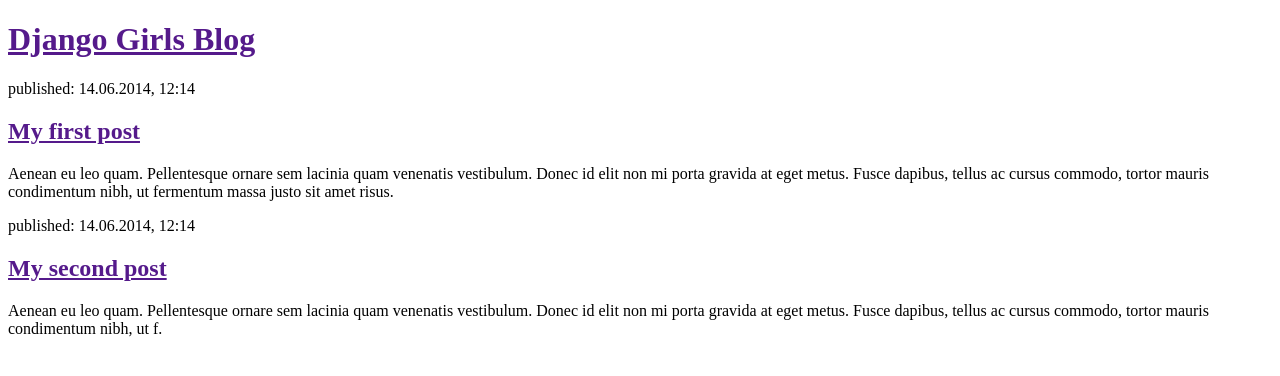
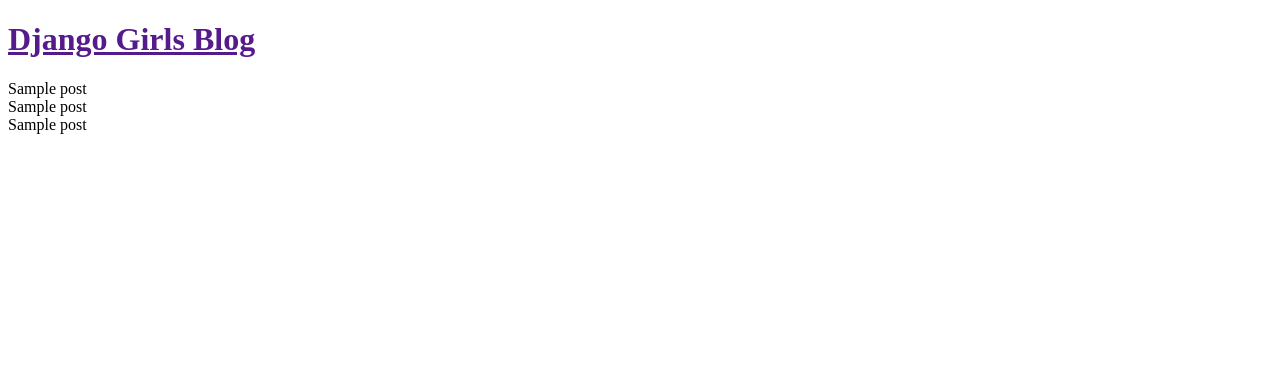
Before and after one commit to jensilva/my-first-blog, a Django app: template blog/templates/blog/post_list.html in a window 1280 px wide. Shown: the top 376 px of the page. Run offline with Django 3.2, Linux system fonts and the light colour scheme; the template is opened without the code that fills it: values that come from a table or form of the project are taken from there, others are empty; tables that the repository leaves empty hold one stand-in row (values such as "Sample post"); parts of the project's set-up code (start-up, migrations or seed data) failed here and were passed over.

Commit message:
Deixando template dinamico com a base de dados

```diff
--- a/blog/templates/blog/post_list.html
+++ b/blog/templates/blog/post_list.html
@@ -9,15 +9,17 @@
         </div>
 
         <div>
-            <p>published: 14.06.2014, 12:14</p>
-            <h2><a href="">My first post</a></h2>
-            <p>Aenean eu leo quam. Pellentesque ornare sem lacinia quam venenatis vestibulum. Donec id elit non mi porta gravida at eget metus. Fusce dapibus, tellus ac cursus commodo, tortor mauris condimentum nibh, ut fermentum massa justo sit amet risus.</p>
+            {% for post in posts %}
+                {{ post }}
+            {% endfor %}
         </div>
-
+            {% for post in posts %}
+                {{ post }}
+            {% endfor %}
         <div>
-            <p>published: 14.06.2014, 12:14</p>
-            <h2><a href="">My second post</a></h2>
-            <p>Aenean eu leo quam. Pellentesque ornare sem lacinia quam venenatis vestibulum. Donec id elit non mi porta gravida at eget metus. Fusce dapibus, tellus ac cursus commodo, tortor mauris condimentum nibh, ut f.</p>
+            {% for post in posts %}
+                {{ post }}
+            {% endfor %}
         </div>
     </body>
 </html>
--- a/blog/views.py
+++ b/blog/views.py
@@ -1,6 +1,8 @@
 from django.shortcuts import render
+from .models import Post
 
 # Create your views here.
 
 def post_list(request):
-    return render(request, 'blog/post_list.html', {})
+	posts = Post.objects.filter(published_date__lte=timezone.now()).order_by('published_date')
+    return render(request, 'blog/post_list.html', {'posts': posts})
```
